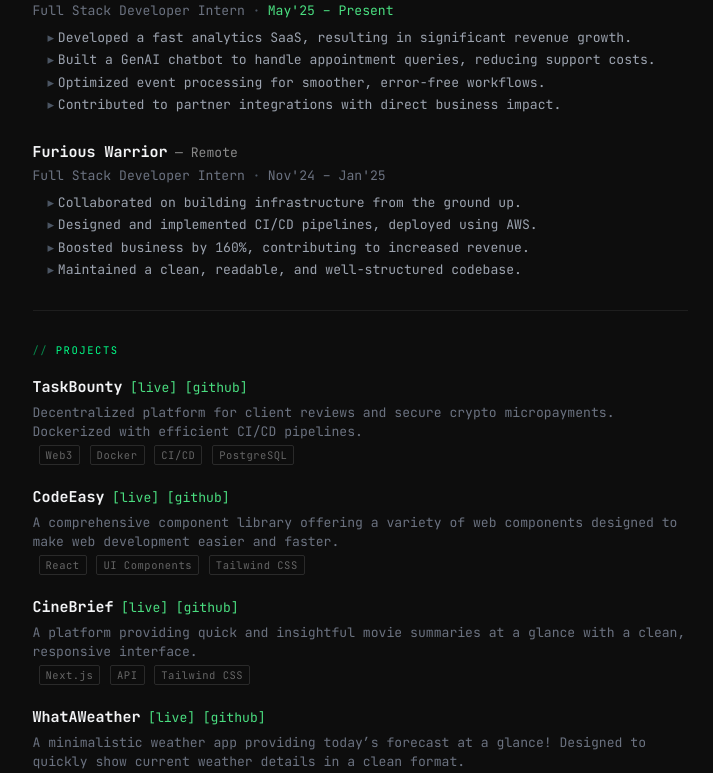
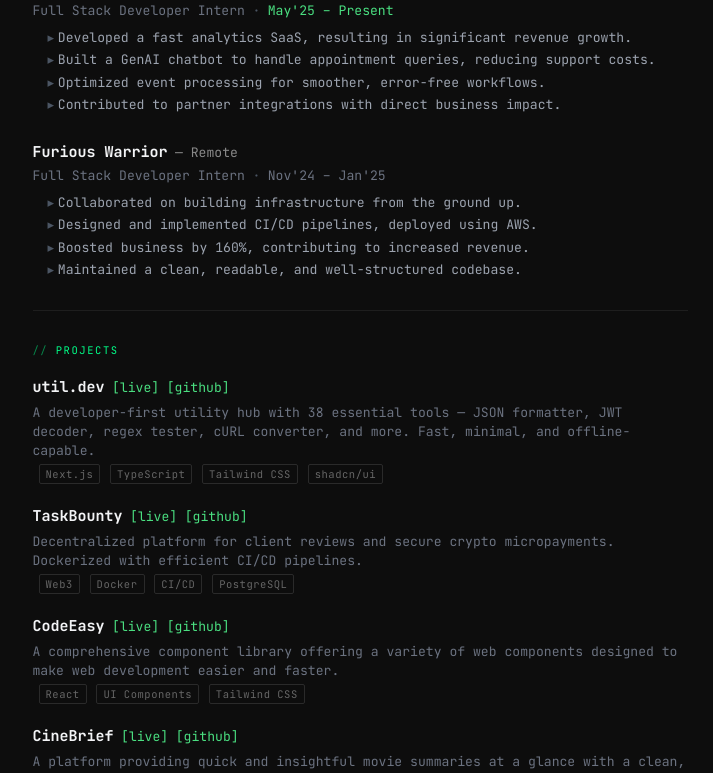
Before and after one commit to Parvsharma04/parvsharma, a Next.js app: page / in a window 1280 px wide. Shown: the part 493-1266 px from the top of the page, without its empty margins (280-993 px from the left). Built offline with nearby package versions, Linux system fonts and the light colour scheme.

Commit message:
Adds util.dev

```diff
--- a/components/Projects.tsx
+++ b/components/Projects.tsx
@@ -1,4 +1,12 @@
 const projects = [
+  {
+    name: "util.dev",
+    url: "https://util-dev.vercel.app",
+    github: "https://github.com/Parvsharma04/util.dev",
+    tags: ["Next.js", "TypeScript", "Tailwind CSS", "shadcn/ui"],
+    description:
+      "A developer-first utility hub with 38 essential tools — JSON formatter, JWT decoder, regex tester, cURL converter, and more. Fast, minimal, and offline-capable.",
+  },
   {
     name: "TaskBounty",
     url: "https://taskbounty.in",
```
